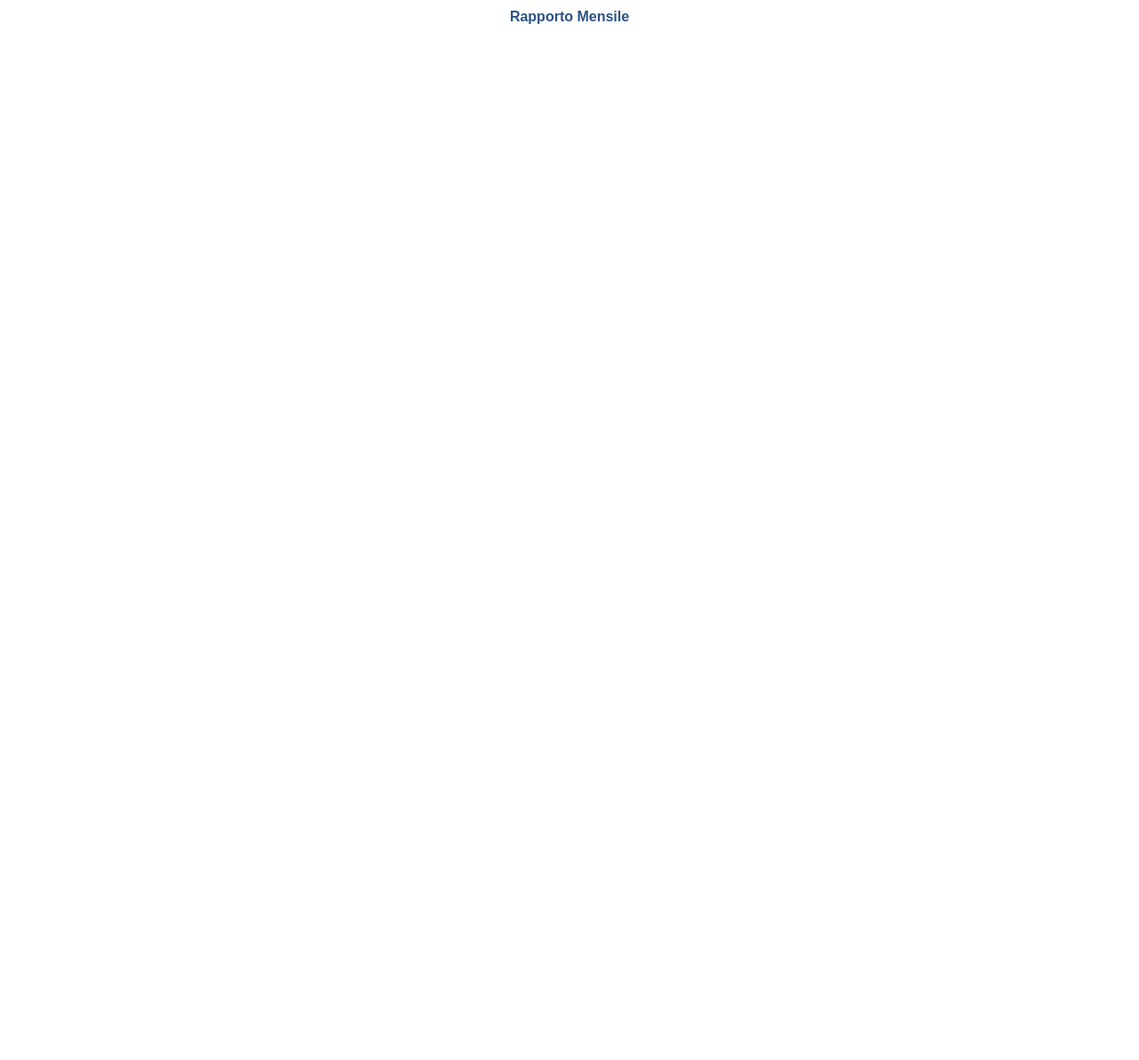
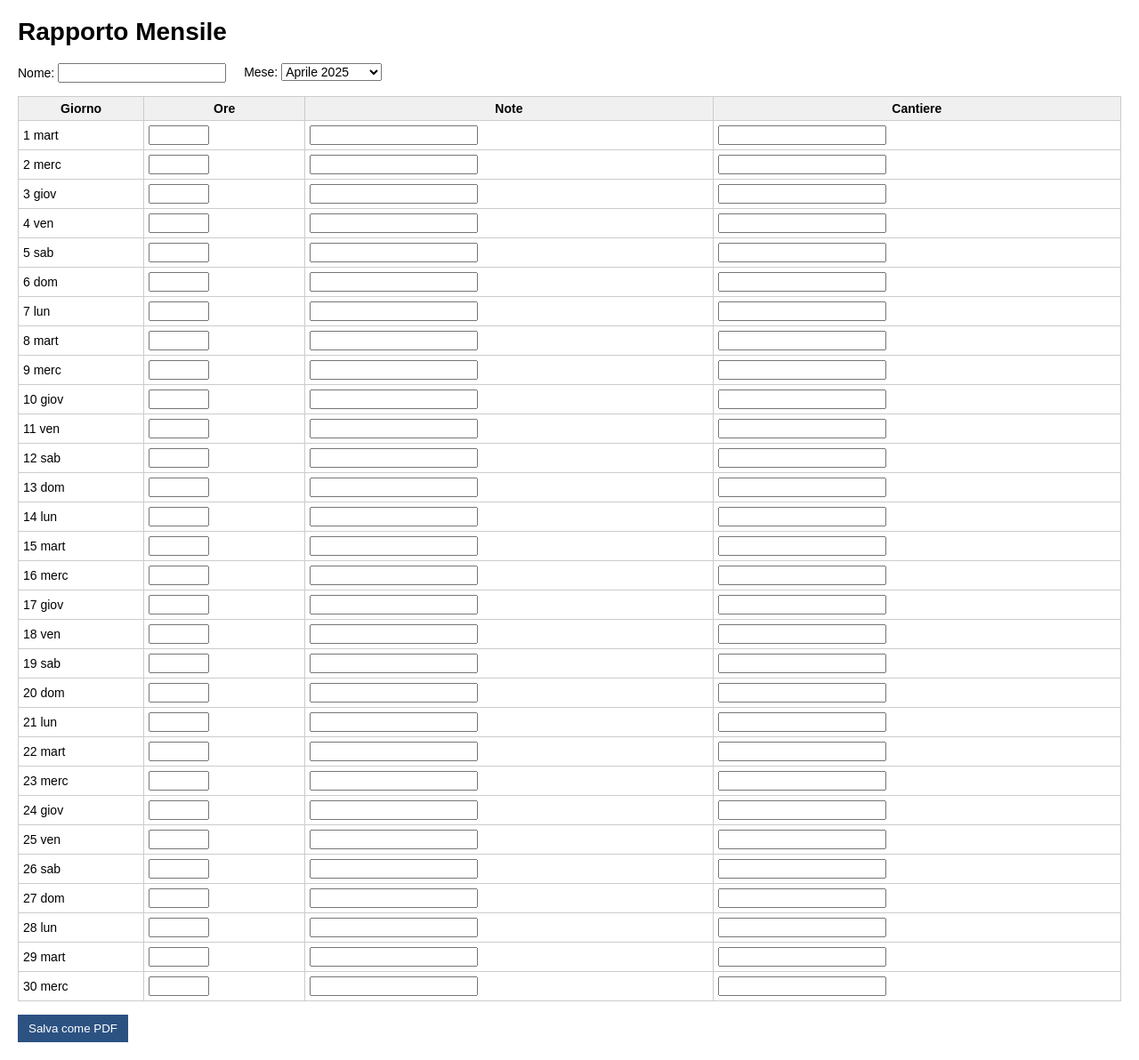
Before and after one commit to albamyrtaj/orelavoro, a plain HTML site: page index.html in a window 1280 px wide. Shown: the whole page at 89% size. Before the commit the page ends 800 px from the top, so only its background shows below. Drawn offline with nearby package versions, Linux system fonts and the light colour scheme.

Commit message:
Update index.html

```diff
--- a/index.html
+++ b/index.html
@@ -3,121 +3,152 @@
 <head>
   <meta charset="UTF-8">
   <meta name="viewport" content="width=device-width, initial-scale=1.0">
-  <title>Rapporto Mensile Ore Lavorate</title>
+  <title>Rapporto Mensile</title>
   <script src="https://cdnjs.cloudflare.com/ajax/libs/jspdf/2.5.1/jspdf.umd.min.js"></script>
-  <script src="https://cdnjs.cloudflare.com/ajax/libs/jspdf-autotable/3.5.28/jspdf.plugin.autotable.min.js"></script>
+  <script src="https://cdnjs.cloudflare.com/ajax/libs/jspdf-autotable/3.5.25/jspdf.plugin.autotable.min.js"></script>
   <style>
     body {
       font-family: Arial, sans-serif;
-      max-width: 620px;
-      margin: 0 auto;
+      margin: 20px;
+      font-size: 14px;
+    }
+    label, select, input {
+      font-size: 14px;
+    }
+    .controls {
+      display: flex;
+      gap: 20px;
+      margin-bottom: 15px;
+    }
+    table, th, td {
+      border: 1px solid #ccc;
+      border-collapse: collapse;
       padding: 5px;
-      font-size: 12px;
-    }
-    h1 {
-      color: #2c5282;
-      text-align: center;
-      font-size: 16px;
-      margin: 5px 0;
     }
     table {
       width: 100%;
-      border-collapse: collapse;
-      margin-top: 5px;
-      font-size: 12px;
-    }
-    th, td {
-      border: 1px solid #000;
-      padding: 2px 3px;
-      text-align: left;
+      margin-top: 10px;
     }
     th {
-      background-color: #f2f2f2;
-      font-weight: bold;
-    }
-    input, select {
-      width: 100%;
-      box-sizing: border-box;
-      padding: 1px;
-      border: 1px solid #ccc;
-      font-size: 12px;
-      height: 20px;
-    }
-    .info-table {
-      margin-bottom: 5px;
+      background: #f0f0f0;
     }
     .btn {
+      padding: 8px 12px;
       background-color: #2c5282;
       color: white;
-      padding: 5px 10px;
       border: none;
-      border-radius: 3px;
       cursor: pointer;
-      margin-top: 10px;
-      font-size: 12px;
-    }
-    .btn:hover {
-      background-color: #1a365d;
-    }
-    .controls {
-      display: flex;
-      justify-content: space-between;
-      margin: 5px 0;
-    }
-    .weekend {
-      background-color: #f8f8f8;
-    }
-    @media print {
-      .no-print {
-        display: none;
-      }
+      margin-top: 15px;
     }
   </style>
 </head>
 <body>
   <h1>Rapporto Mensile</h1>
 
-  <!-- Resto invariato -->
+  <div class="controls">
+    <div>
+      <label for="nome">Nome:</label>
+      <input type="text" id="nome">
+    </div>
+    <div>
+      <label for="mese">Mese:</label>
+      <select id="mese" onchange="generaTabella()">
+        <option value="0">Gennaio 2025</option>
+        <option value="1">Febbraio 2025</option>
+        <option value="2">Marzo 2025</option>
+        <option value="3" selected>Aprile 2025</option>
+        <option value="4">Maggio 2025</option>
+      </select>
+    </div>
+  </div>
+
+  <table>
+    <thead>
+      <tr>
+        <th>Giorno</th>
+        <th>Ore</th>
+        <th>Note</th>
+        <th>Cantiere</th>
+      </tr>
+    </thead>
+    <tbody id="tabella-body"></tbody>
+  </table>
+
+  <button class="btn" onclick="salvaRapporto()">Salva come PDF</button>
 
   <script>
-    // Tutte le funzioni esistenti restano uguali tranne generaPDF
-    async function generaPDF(isPreview) {
+    const giorniSettimana = ['dom', 'lun', 'mart', 'merc', 'giov', 'ven', 'sab'];
+    const mesiItaliani = ['Gennaio', 'Febbraio', 'Marzo', 'Aprile', 'Maggio'];
+
+    function generaTabella() {
+      const mese = parseInt(document.getElementById('mese').value);
+      const anno = 2025;
+      const giorni = new Date(anno, mese + 1, 0).getDate();
+      const body = document.getElementById('tabella-body');
+      body.innerHTML = '';
+
+      for (let g = 1; g <= giorni; g++) {
+        const row = document.createElement('tr');
+        const d = new Date(anno, mese, g);
+        const nomeGiorno = giorniSettimana[d.getDay()];
+
+        row.innerHTML = `
+          <td>${g} ${nomeGiorno}</td>
+          <td><input type="text" id="ore-${g}" style="width: 60px;"></td>
+          <td><input type="text" id="note-${g}"></td>
+          <td><input type="text" id="cantiere-${g}"></td>
+        `;
+        body.appendChild(row);
+      }
+    }
+
+    async function salvaRapporto() {
       const { jsPDF } = window.jspdf;
       const doc = new jsPDF();
+      const nome = document.getElementById('nome').value || '-';
+      const meseIndex = parseInt(document.getElementById('mese').value);
+      const meseNome = mesiItaliani[meseIndex];
+      const anno = 2025;
+
       doc.setFontSize(16);
       doc.text("Rapporto Mensile", 105, 15, { align: "center" });
 
-      doc.setFontSize(11);
-      doc.text("Nome: " + document.getElementById("nome").value, 10, 25);
-      doc.text("Mese/Anno: " + document.getElementById("mostra-mese").textContent, 10, 32);
+      doc.setFontSize(12);
+      doc.text(`Nome: ${nome}`, 10, 30);
+      doc.text(`Mese/Anno: ${meseNome}, ${anno}`, 10, 38);
 
       const rows = [];
-      document.querySelectorAll(".ore-input").forEach(input => {
-        const g = input.id.split("-")[1];
-        const giorno = document.querySelector(`#ore-${g}`).closest("tr").children[0].innerText;
-        const ore = input.value;
-        const note = document.getElementById("note-" + g).value;
-        const cantiere = document.getElementById("cantiere-" + g).value;
-        rows.push([giorno, ore, note, cantiere]);
+      let totaleOre = 0;
+      const giorniNelMese = new Date(anno, meseIndex + 1, 0).getDate();
+
+      for (let giorno = 1; giorno <= giorniNelMese; giorno++) {
+        const data = new Date(anno, meseIndex, giorno);
+        const giornoSettimana = giorniSettimana[data.getDay()];
+        const ore = document.getElementById('ore-' + giorno)?.value || '';
+        const note = document.getElementById('note-' + giorno)?.value || '';
+        const cantiere = document.getElementById('cantiere-' + giorno)?.value || '';
+
+        if (!isNaN(ore) && ore !== '') {
+          totaleOre += parseFloat(ore);
+        }
+
+        rows.push([`${giorno} ${giornoSettimana}`, ore, note, cantiere]);
+      }
+
+      rows.push(['Totale', `${totaleOre} ore`, '', '']);
+
+      doc.autoTable({
+        startY: 45,
+        head: [['Giorno', 'Ore', 'Note', 'Cantiere']],
+        body: rows,
+        styles: { fontSize: 10 },
+        headStyles: { fillColor: [44, 82, 130] }
       });
 
-      const totalOre = document.getElementById("totale-ore").textContent;
-      rows.push(["Totale", totalOre.replace(" ore", ""), "", ""]);
+      doc.save(`rapporto_${meseNome}_${anno}.pdf`);
+    }
 
-      doc.autoTable({
-        startY: 40,
-        head: [["Giorno", "Ore", "Note", "Cantiere"]],
-        body: rows,
-        styles: { fontSize: 10, cellPadding: 2 },
-        headStyles: { fillColor: [44, 82, 130] },
-      });
-
-      if (isPreview) {
-        window.open(doc.output("bloburl"), "_blank");
-      } else {
-        doc.save("rapporto_mensile.pdf");
-      }
-    }
+    window.onload = generaTabella;
   </script>
 </body>
 </html>
```
